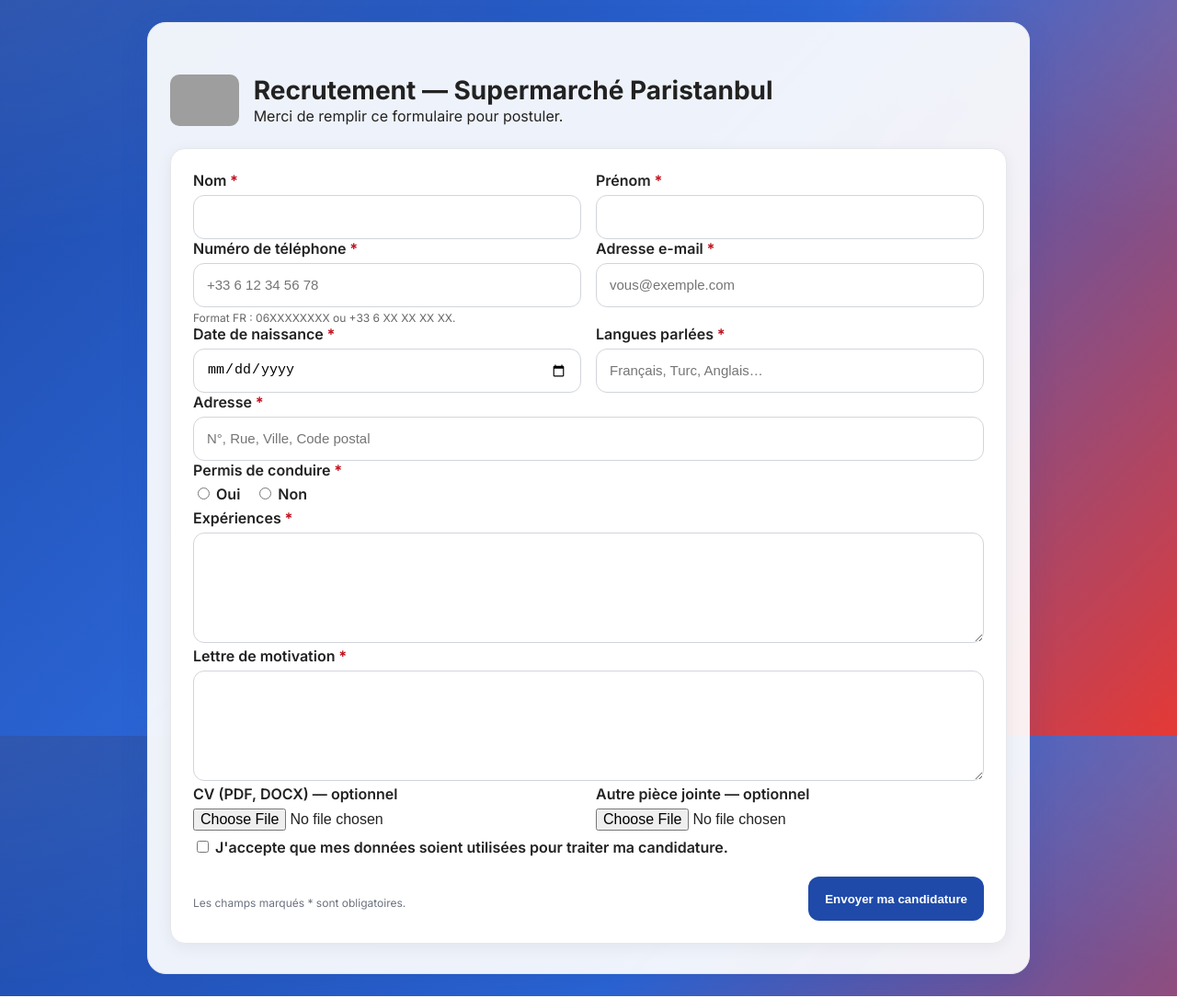
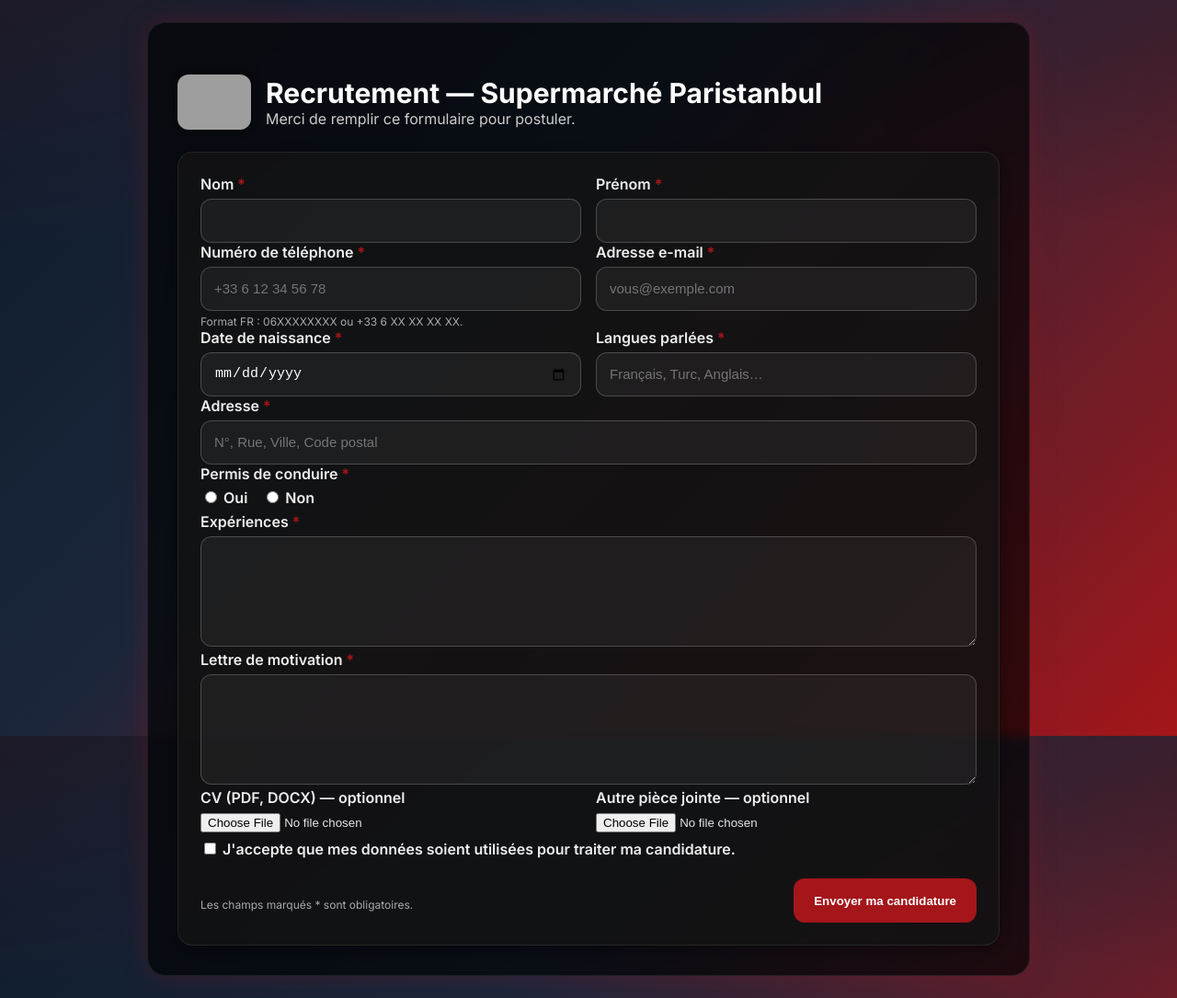
Before and after one commit to jonathanb955/paristanbul-recrutement, a plain HTML site: page index.html in a window 1280 px wide. Shown: the whole page at 92% size. Drawn offline with Linux system fonts and the light colour scheme; grey boxes are pictures that could not be loaded.

Commit message:
Add files via upload

```diff
--- a/index.html
+++ b/index.html
@@ -1,100 +1,170 @@
 <!DOCTYPE html>
 <html lang="fr">
 <head>
-    <meta charset="UTF-8" />
-    <meta name="viewport" content="width=device-width, initial-scale=1, viewport-fit=cover" />
+    <meta charset="UTF-8">
+    <meta name="viewport" content="width=device-width, initial-scale=1, viewport-fit=cover">
     <title>Postuler — Supermarché Paristanbul</title>
     <link rel="preconnect" href="https://fonts.googleapis.com">
     <link rel="preconnect" href="https://fonts.gstatic.com" crossorigin>
     <link href="https://fonts.googleapis.com/css2?family=Inter:wght@400;600;700&display=swap" rel="stylesheet">
 
     <style>
-        :root{
-            --brand-blue:#1f4aa9;
-            --brand-blue-2:#2a64d4;
-            --brand-red:#e53935;
-            --green:#2d9b47;
-            --dark:#222;
-            --light:#f6f7f9;
-            --error:#c1121f;
+        :root {
+            --brand-blue: #0d1b2a;
+            --brand-blue-2: #1b263b;
+            --brand-red: #a4161a;
+            --dark: #0a0a0a;
+            --light: #e5e5e5;
             --radius:16px;
             --gap:16px;
             --pad:16px;
             --input-h:48px;
         }
-        html{font-size:16px;-webkit-text-size-adjust:100%}
-        *{box-sizing:border-box}
-        body{
+
+        /* --- ANIMATIONS KEYFRAMES --- */
+        @keyframes fadeZoomIn {
+            0% {opacity:0; transform:scale(.92) translateY(20px);}
+            60% {opacity:.8; transform:scale(1.02) translateY(0);}
+            100% {opacity:1; transform:scale(1);}
+        }
+        @keyframes subtleGlow {
+            0%,100% {box-shadow:0 0 25px rgba(164,22,26,.25);}
+            50% {box-shadow:0 0 40px rgba(164,22,26,.35);}
+        }
+        @keyframes pulseFocus {
+            0% {box-shadow:0 0 0 0 rgba(164,22,26,.6);}
+            70% {box-shadow:0 0 10px 6px rgba(164,22,26,.0);}
+            100% {box-shadow:0 0 0 0 rgba(164,22,26,.0);}
+        }
+
+        html { font-size:16px; -webkit-text-size-adjust:100% }
+        * { box-sizing:border-box; }
+        body {
             font-family:Inter,system-ui,-apple-system,Segoe UI,Roboto,Helvetica,Arial,sans-serif;
-            color:#222;margin:0;min-height:100vh;
+            margin:0;
+            min-height:100vh;
             background:
-                    radial-gradient(1200px 600px at -10% -10%, rgba(255,255,255,.10) 0%, rgba(255,255,255,0) 60%),
-                    radial-gradient(900px 450px at 110% 0%, rgba(255,255,255,.10) 0%, rgba(255,255,255,0) 60%),
-                    linear-gradient(135deg, var(--brand-blue) 0%, var(--brand-blue-2) 45%, var(--brand-red) 100%);
+                    radial-gradient(1200px 600px at -10% -10%, rgba(164,22,26,.15) 0%, transparent 60%),
+                    radial-gradient(900px 450px at 110% 0%, rgba(13,27,42,.4) 0%, transparent 60%),
+                    linear-gradient(135deg, var(--brand-blue) 0%, var(--brand-blue-2) 40%, var(--brand-red) 100%);
             background-attachment: fixed;
+            color: var(--light);
         }
-        .container{
-            max-width:960px;margin:24px auto;padding:24px;
-            background:rgba(255,255,255,.92);
-            border:1px solid #e5e7eb;border-radius:20px;
-            box-shadow:0 10px 30px rgba(31,74,169,.15);
+        .container {
+            max-width:960px;
+            margin:24px auto;
+            padding:32px;
+            background:rgba(0,0,0,0.65);
+            border:1px solid rgba(255,255,255,0.08);
+            border-radius:20px;
+            backdrop-filter: blur(6px);
+            animation: fadeZoomIn 1s ease forwards, subtleGlow 6s ease-in-out infinite;
         }
-        header{display:flex;gap:16px;align-items:center;padding:8px 0 16px}
-        header img{height:56px;flex:0 0 auto}
-        h1{margin:0;font-size:28px;line-height:1.2}
-        .badge{display:inline-block;padding:4px 10px;border-radius:999px;background:#eaf0fb;color:#0b3a8a;font-weight:600;font-size:12px}
-        .card{background:#fff;border:1px solid #e5e7eb;border-radius:var(--radius);padding:24px;box-shadow:0 4px 18px rgba(0,0,0,.06)}
-        .grid{display:grid;grid-template-columns:1fr;gap:var(--gap)}
-        .grid-1{display:grid;grid-template-columns:1fr;gap:var(--gap)}
+        header {
+            display:flex; gap:16px; align-items:center; padding:8px 0 24px;
+        }
+        header img {
+            height:60px; flex:0 0 auto; border-radius:12px;
+            box-shadow:0 0 15px rgba(0,0,0,.7);
+            transition:transform .6s ease;
+        }
+        header img:hover { transform:rotate(-3deg) scale(1.05); }
+        h1 { margin:0; font-size:30px; line-height:1.2; color:#fff; }
+        header div > div { color:#ccc; }
+
+        .card {
+            background:rgba(20,20,20,0.75);
+            border:1px solid rgba(255,255,255,0.08);
+            border-radius:var(--radius);
+            padding:24px;
+            box-shadow:0 4px 18px rgba(0,0,0,.4);
+            animation: fadeZoomIn 1.2s ease;
+        }
+        .grid { display:grid; grid-template-columns:1fr; gap:var(--gap);}
+        .grid-1 { display:grid; grid-template-columns:1fr; gap:var(--gap);}
         @media (min-width:640px){
             .grid{grid-template-columns:1fr 1fr}
-            .container{padding:32px}
             header{padding:24px 0}
         }
-        label{font-weight:600;margin-bottom:6px;display:block}
-        input[type=text],input[type=date],input[type=email],input[type=tel],textarea,select{
-            width:100%;padding:12px 14px;
-            border:1px solid #d1d5db;border-radius:12px;background:#fff;font-size:15px;
-            line-height:1.2;min-height:var(--input-h);
+
+        label {
+            font-weight:600;
+            margin-bottom:6px;
+            display:block;
+            color:#eee;
         }
-        input, select, textarea { font-size:16px; }
-        textarea{min-height:120px;resize:vertical}
-        .hint{font-size:12px;color:#666;margin-top:4px}
-        .inline{display:flex;gap:16px;align-items:center;flex-wrap:wrap}
-        .hidden{display:none}
-        .required::after{content:" *";color:var(--error);font-weight:700}
-        .actions{display:flex;justify-content:space-between;align-items:center;margin-top:16px;gap:16px;flex-wrap:wrap}
-        .btn{
-            background:var(--brand-blue);border:none;color:#fff;font-weight:700;
-            padding:12px 18px;border-radius:12px;cursor:pointer;min-height:48px;
-            touch-action: manipulation;-webkit-tap-highlight-color: transparent;
+        input[type=text],input[type=date],input[type=email],input[type=tel],textarea,select {
+            width:100%;
+            padding:12px 14px;
+            border:1px solid rgba(255,255,255,0.2);
+            border-radius:12px;
+            background:rgba(255,255,255,0.05);
+            color:#fff;
+            font-size:15px;
+            line-height:1.2;
+            min-height:var(--input-h);
+            transition: border-color 0.3s, background 0.3s, transform 0.3s;
         }
-        .btn:hover{filter:brightness(.95)}
-        .btn:active{transform:translateY(1px)}
-        :focus-visible{
-            outline:2px solid transparent;
-            box-shadow:0 0 0 3px rgba(42,100,212,.35), 0 0 0 1px var(--brand-blue-2) inset;
+        input:focus, select:focus, textarea:focus {
+            outline:none;
+            border-color: var(--brand-red);
+            background:rgba(255,255,255,0.12);
+            animation: pulseFocus 1.2s ease-out;
+            transform: scale(1.02);
+        }
+        textarea { min-height:120px; resize:vertical; }
+        .hint { font-size:12px; color:#aaa; margin-top:4px }
+        .inline { display:flex; gap:16px; align-items:center; flex-wrap:wrap; color:#ccc;}
+        .hidden { display:none; }
+        .required::after { content:" *"; color:var(--brand-red); font-weight:700; }
+        .actions {
+            display:flex; justify-content:space-between; align-items:center;
+            margin-top:16px; gap:16px; flex-wrap:wrap;
+        }
+        .btn {
+            background: var(--brand-red);
+            border:none;
+            color:#fff;
+            font-weight:700;
+            padding:12px 22px;
             border-radius:12px;
+            cursor:pointer;
+            min-height:48px;
+            position:relative;
+            overflow:hidden;
+            transition:transform 0.25s ease;
         }
-        .footer-note{font-size:12px;color:#6b7280;margin-top:8px}
-        .error{color:var(--error);font-size:14px;margin-top:8px}
-        .container{padding-left:calc(24px + env(safe-area-inset-left));padding-right:calc(24px + env(safe-area-inset-right));}
+        .btn::before {
+            content:"";
+            position:absolute;
+            top:-50%;
+            left:-50%;
+            width:200%;
+            height:200%;
+            background: radial-gradient(circle at center,
+            rgba(255,255,255,.2) 0%, transparent 70%);
+            transform:scale(0);
+            transition:transform 0.5s ease;
+        }
+        .btn:hover::before { transform:scale(1); }
+        .btn:hover { transform:translateY(-2px) scale(1.03); }
+        .btn:active { transform:scale(0.97); }
+        .footer-note { font-size:12px; color:#aaa; margin-top:8px }
+        .error { color:var(--brand-red); font-size:14px; margin-top:8px }
+
         body{padding-bottom:env(safe-area-inset-bottom)}
         @media (max-width:639.98px){
             header{flex-direction:column;align-items:flex-start}
             header img{height:48px}
-            .container{margin:16px auto;padding:16px}
+            .container{margin:16px auto;padding:20px}
             body{background-attachment: scroll;}
-        }
-        @media (prefers-reduced-motion: reduce){
-            .btn:active{transform:none}
         }
     </style>
 </head>
 <body>
 <div class="container">
     <header>
-        <img src="https://play-lh.googleusercontent.com/4-hTf32960CWp7N_cBSNN7UnH3UNHMzgye3wGzXqSp69-iAc7-88jwc1jPlkeqDktLE" alt="Logo" style="border-radius:10px"/>
+        <img src="https://play-lh.googleusercontent.com/4-hTf32960CWp7N_cBSNN7UnH3UNHMzgye3wGzXqSp69-iAc7-88jwc1jPlkeqDktLE" alt="Logo"/>
         <div>
             <h1>Recrutement — Supermarché Paristanbul</h1>
             <div>Merci de remplir ce formulaire pour postuler.</div>
@@ -102,10 +172,9 @@
     </header>
 
     <form class="card"
-          action="https://formsubmit.co/baojonathan95@gmail.com"
+          action="https://formsubmit.co/aac791e09d354dacc64b91b94bba2646"
           method="POST"
           enctype="multipart/form-data">
-
 
         <div class="grid">
             <div>
```
